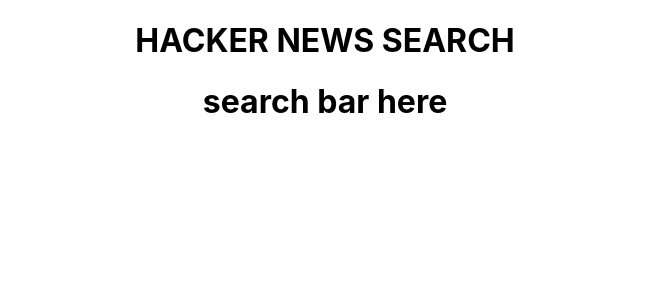
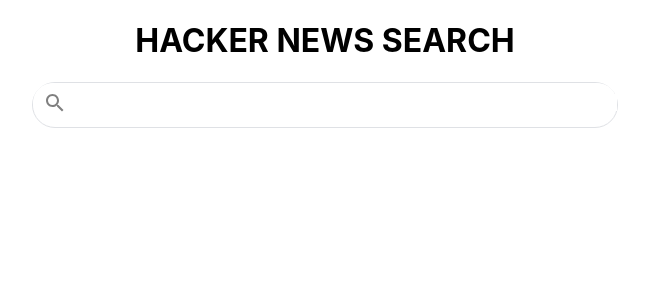
Before and after one commit to Kuro0911/hn-search, a React (Create React App) app: page / in a window 1280 px wide. Shown: the top 300 px of the page, without its empty margins (315-964 px from the left). Built offline with nearby package versions, Linux system fonts and the light colour scheme.

Commit message:
searchbar added

```diff
--- a/package.json
+++ b/package.json
@@ -3,12 +3,18 @@
   "version": "0.1.0",
   "private": true,
   "dependencies": {
+    "@emotion/react": "^11.7.1",
+    "@emotion/styled": "^11.6.0",
+    "@mui/icons-material": "^5.3.1",
+    "@mui/material": "^5.4.0",
+    "@mui/styled-engine-sc": "^5.3.0",
     "@testing-library/jest-dom": "^5.16.2",
     "@testing-library/react": "^12.1.2",
     "@testing-library/user-event": "^13.5.0",
     "react": "^17.0.2",
     "react-dom": "^17.0.2",
     "react-scripts": "5.0.0",
+    "styled-components": "^5.3.3",
     "web-vitals": "^2.1.4"
   },
   "scripts": {
--- a/src/App.css
+++ b/src/App.css
@@ -1,38 +1,3 @@
 .App {
   text-align: center;
 }
-
-.App-logo {
-  height: 40vmin;
-  pointer-events: none;
-}
-
-@media (prefers-reduced-motion: no-preference) {
-  .App-logo {
-    animation: App-logo-spin infinite 20s linear;
-  }
-}
-
-.App-header {
-  background-color: #282c34;
-  min-height: 100vh;
-  display: flex;
-  flex-direction: column;
-  align-items: center;
-  justify-content: center;
-  font-size: calc(10px + 2vmin);
-  color: white;
-}
-
-.App-link {
-  color: #61dafb;
-}
-
-@keyframes App-logo-spin {
-  from {
-    transform: rotate(0deg);
-  }
-  to {
-    transform: rotate(360deg);
-  }
-}
--- a/src/Searchbox.css
+++ b/src/Searchbox.css
@@ -0,0 +1,31 @@
+.search {
+  display: flex;
+  z-index: 3;
+  height: 44px;
+  background: #fff;
+  border: 1px solid #dfe1e5;
+  box-shadow: none;
+  border-radius: 24px;
+  margin: 0 auto;
+  width: 638px;
+  width: auto;
+  max-width: 584px;
+}
+.search-cont {
+  display: flex;
+  align-items: center;
+  background-color: white;
+  width: 100%;
+  height: 40px;
+  border-radius: 20px;
+}
+.search-cont > .MuiSvgIcon-root {
+  color: grey;
+  padding: 10px;
+}
+.search-cont > input {
+  border: none;
+  outline-width: 0;
+  margin-left: 10px;
+  width: 100%;
+}
--- a/src/Searchbox.js
+++ b/src/Searchbox.js
@@ -1,10 +1,16 @@
 import React from "react";
 import "./Searchbox.css";
+import SearchOutlined from "@mui/icons-material/SearchOutlined";
 
 function Searchbox() {
   return (
     <div>
-      <h1>search bar here</h1>
+      <div className="search">
+        <div className="search-cont">
+          <SearchOutlined />
+          <input type="text" />
+        </div>
+      </div>
     </div>
   );
 }
```
Also changed, not shown: 1 other file (tests, documents, lock files or other folders).
